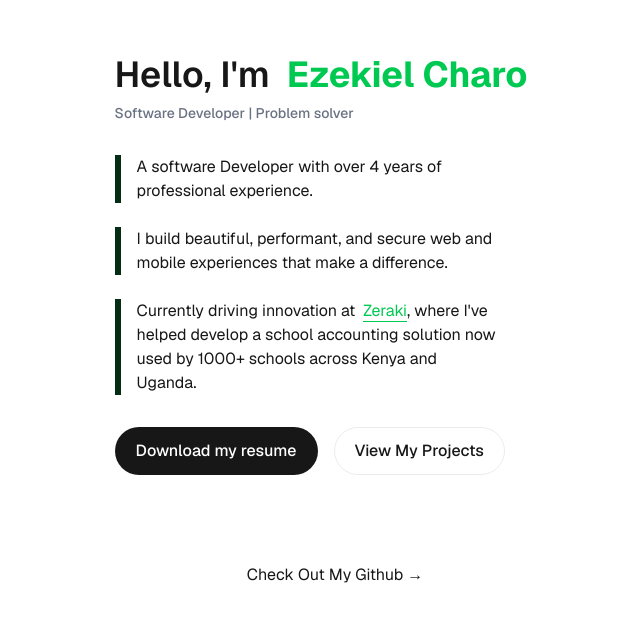
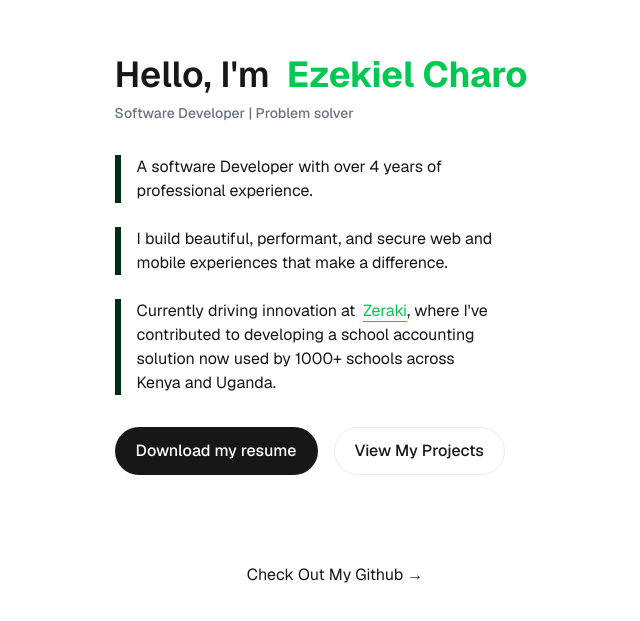
Before and after one commit to ezekiel-charo/portfolio-website-2025, a Next.js app: page / in a window 1280 px wide. Shown: the part 135-756 px from the top of the page, without its empty margins (319-959 px from the left). Built offline with nearby package versions, Linux system fonts and the light colour scheme.

Commit message:
Add resume PDF and update link in homepage

```diff
--- a/src/app/page.tsx
+++ b/src/app/page.tsx
@@ -28,14 +28,14 @@ export default function Home() {
             >
               Zeraki
             </a>
-            , where I&apos;ve helped develop a school accounting solution now
+            , where I&apos;ve contributed to developing a school accounting solution now
             used by 1000+ schools across Kenya and Uganda.
           </p>
         </div>
         <div className="flex gap-4 items-center flex-col sm:flex-row">
           <a
             className="rounded-full border border-solid border-transparent transition-colors flex items-center justify-center bg-foreground text-background gap-2 hover:bg-[#383838] dark:hover:bg-[#ccc] font-medium text-sm sm:text-base h-10 sm:h-12 px-4 sm:px-5 sm:w-auto"
-            href="/resume.pdf"
+            href="/Ezekiel Charo Resume.pdf"
             rel="noopener noreferrer"
             download
           >
```
Also changed, not shown: 1 other file (tests, documents, lock files or other folders).
